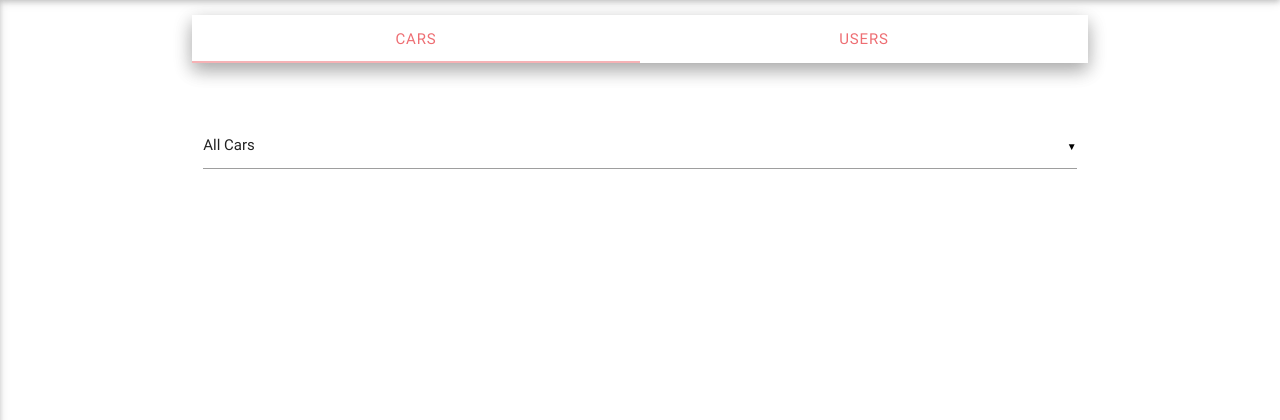
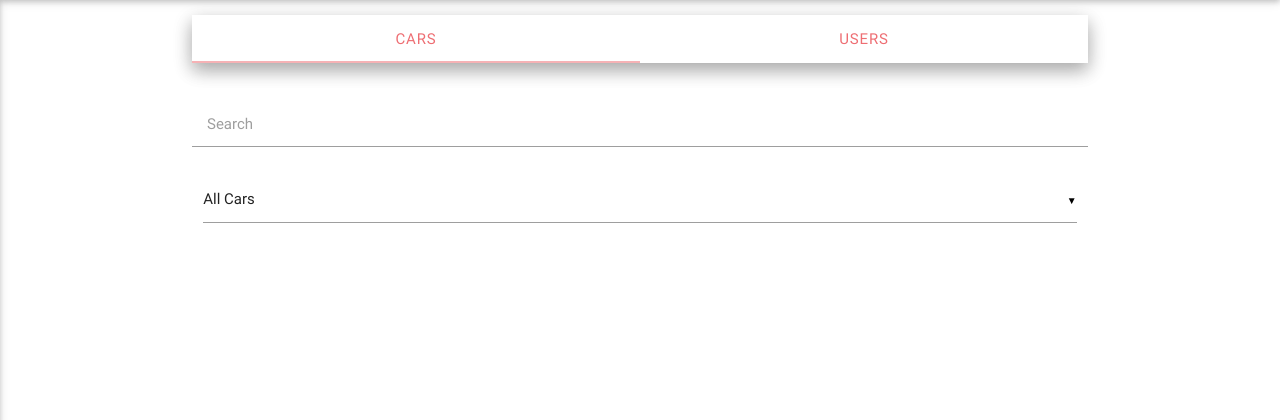
Before and after one commit to MladenPrijic/vts-rent-a-car, a PHP site: page /admin.php in a window 1280 px wide. Shown: the part 64-484 px from the top of the page. Run offline with PHP 8.4, Linux system fonts and the light colour scheme; data that the repository does not hold is empty; some libraries are stand-ins or nearby versions.

Commit message:
added search for cars

```diff
--- a/admin.php
+++ b/admin.php
@@ -244,10 +244,13 @@ if(isset($_SESSION["id_user"])){
       </ul>
     </div>
         <!-- Car Select Section -->
-            <div id="cars_tab" class="col l12 m12 s12">
+            <div id="cars_tab" class="col l12 m12 s12"><br />
              <div class="center">
+               <div class="input-field"> <!-- SEARCH -->
+                 <input id="search" type="search" data-toggle="hideseek" required data-list=".list">
+                 <label for="search">Search</label>
+               </div>
                 <div class="input-field col l12 m12 s12">
-                      <br /><br />
                   <select id="cars" onchange="adminShow()">
                     <option value="all">All Cars</option>
                     <option value="rented">Rented</option>
@@ -255,24 +258,19 @@ if(isset($_SESSION["id_user"])){
                   </select>
                 </div>
              </div>
-             <ul class="staggered-list" id="staggered-test"></ul>
+             <ul class="staggered-list list" id="staggered-test"></ul>
           </div>
 
 
-                <!-- Car Select Section -->
+      <!-- USER Select Section -->
+      <div id="users_tab" class="col l12 m12 s12" > <br />
+      <div class="center">
+        <div class="input-field"> <!-- SEARCH -->
+          <input id="search" type="search" data-toggle="hideseek" required data-list=".list">
+          <label for="search">Search</label><br />
+        </div>
+      </div>
 
-      <div id="users_tab" class="col l12 m12 s12" >
-        <br />
-
-  <div class="nav-wrapper">
-    <form>
-      <div center class="input-field">
-        <i class="material-icons prefix">search</i>
-        <input id="search" type="search" data-toggle="hideseek" required data-list=".list">
-        <label for="search">Search</label>
-      </div>
-    </form>
-  </div>
         <div class="collection list">
           <a href="#user_modal" class="collection-item modal-trigger">Alvin<span class="badge">click me</span></a>
           <a href="#!" class="collection-item">Alvin<span class="badge">renting (car name)</span></a>
@@ -282,7 +280,7 @@ if(isset($_SESSION["id_user"])){
           <a href="#!" class="collection-item">Alvin</a>
           <a href="#!" class="collection-item">Alvin</a>
         </div>
-      </div>
+    </div>
 
   </div>
 
--- a/js/init.js
+++ b/js/init.js
@@ -9,12 +9,13 @@
 // Material Design OnLoad stuff
 $(document).ready(function(){
   // the "href" attribute of .modal-trigger must specify the modal ID that wants to be triggered
-  $('.modal-trigger').leanModal();
+$('.modal-trigger').leanModal();
 });
 
 $(document).ready(function() {
 $('select').material_select();
 });
+
 
 
 function ajaxmaterialize() {
```
